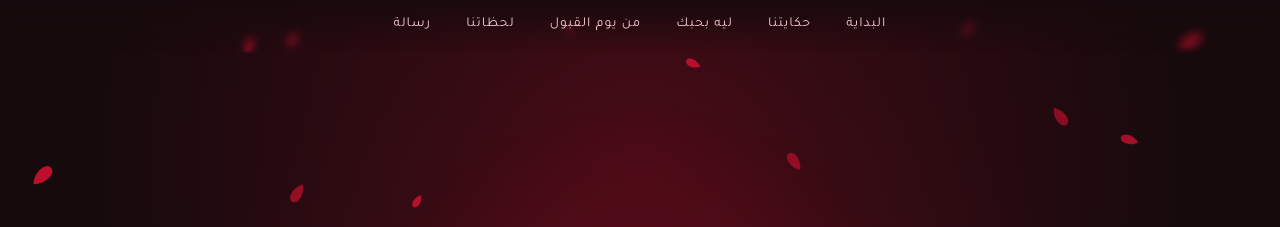
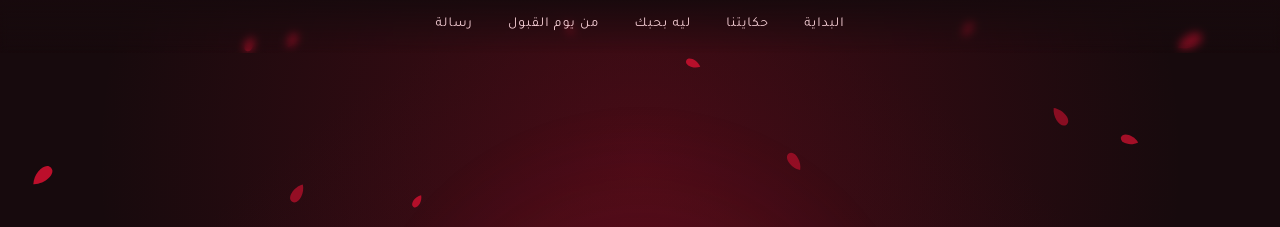
Before and after one commit to RamdanAhmed2005/-1, a plain HTML site: page index.html in a window 1280 px wide. Shown: the top 227 px of the page. Drawn offline with nearby package versions, Linux system fonts and the light colour scheme; a web font is replaced by a local one.

Commit message:
Update index.html

```diff
--- a/index.html
+++ b/index.html
@@ -375,7 +375,6 @@
   <a href="#story">حكايتنا</a>
   <a href="#reasons">ليه بحبك</a>
   <a href="#counter">من يوم القبول</a>
-  <a href="#gallery">لحظاتنا</a>
   <a href="#letter">رسالة</a>
 </nav>
 
```
